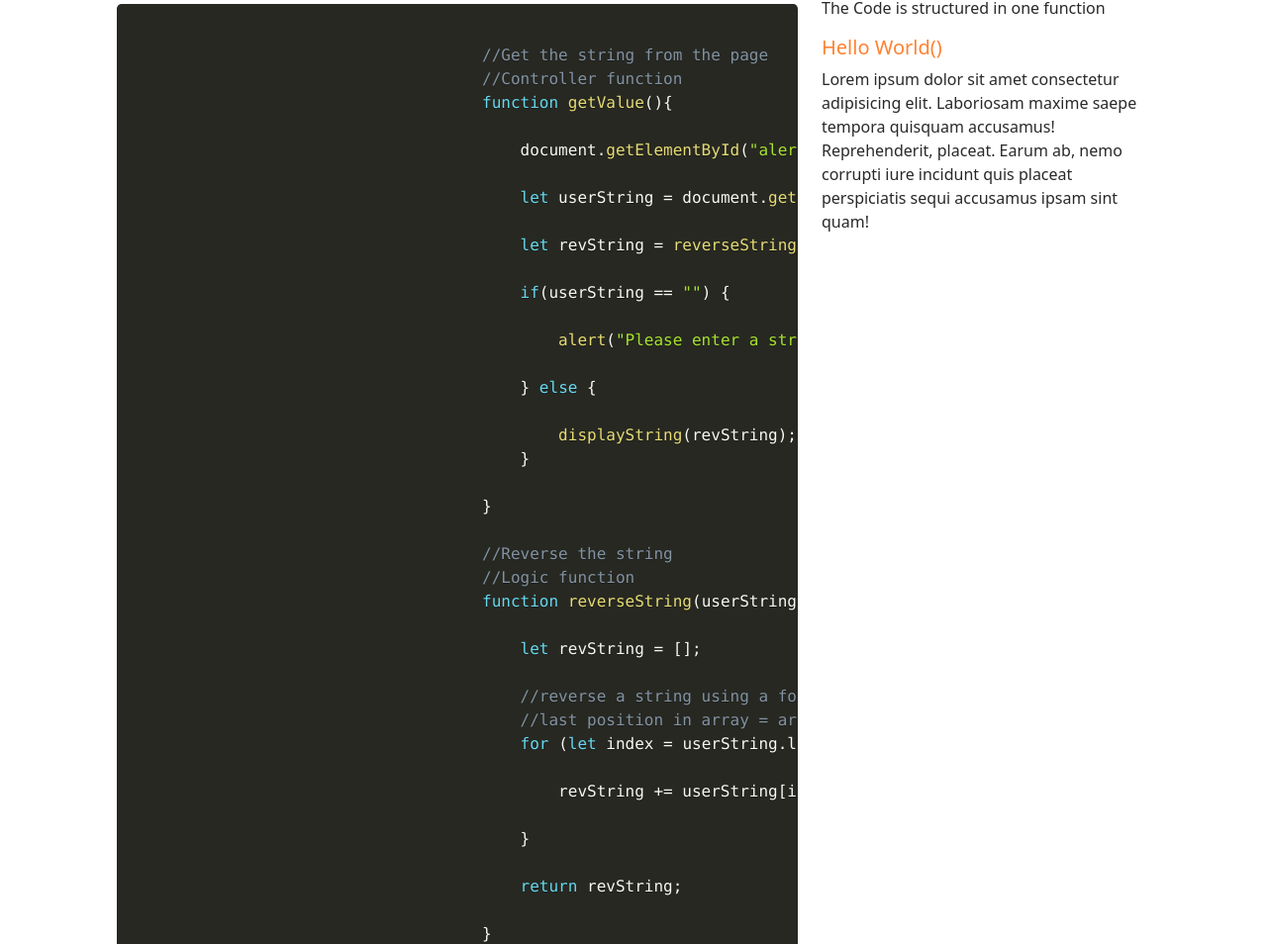
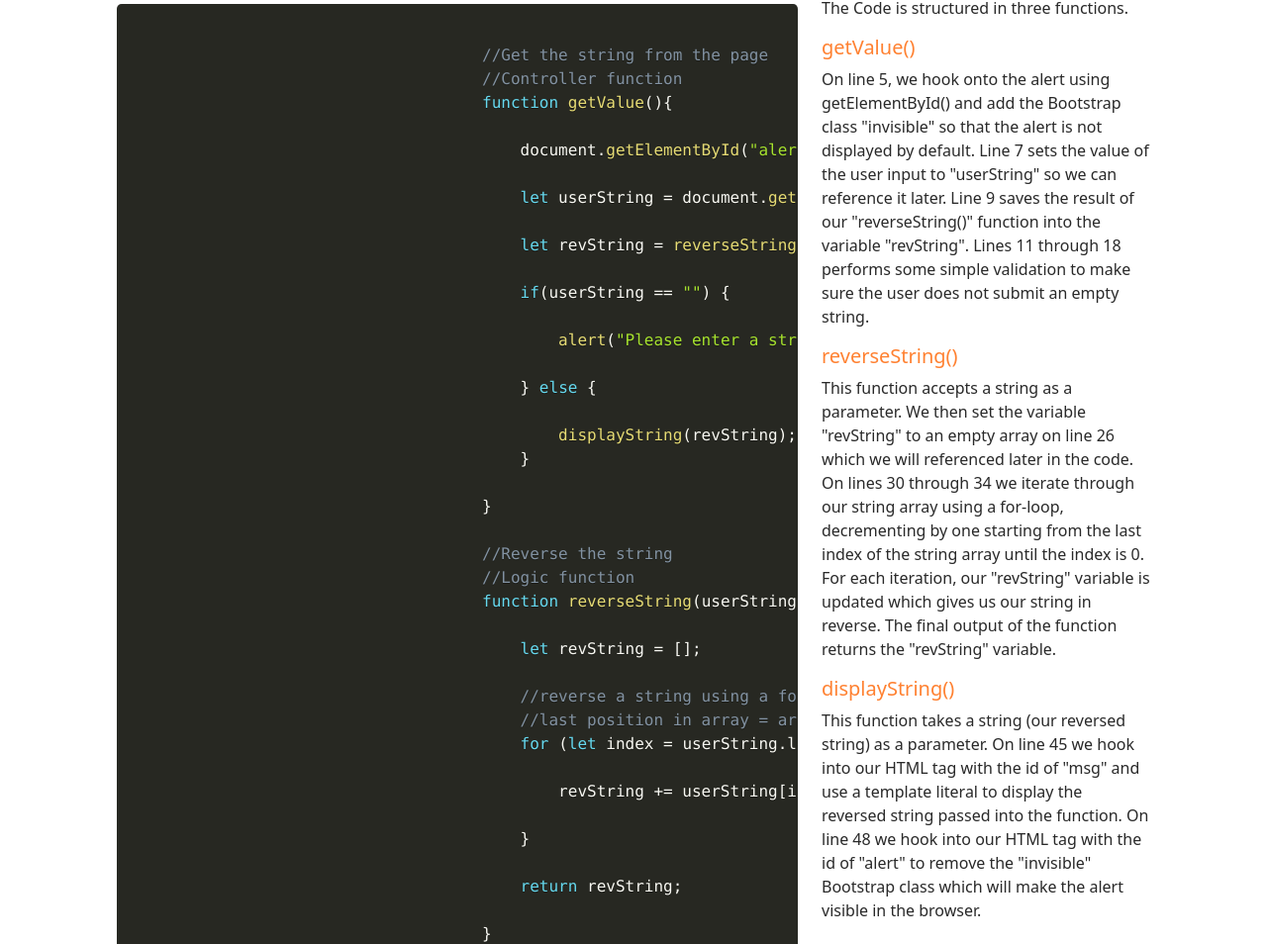
Before and after one commit to PatCrane/esrever, a plain HTML site: page code.html in a window 1280 px wide. Shown: the part 147-1101 px from the top of the page at 99% size. Drawn offline with nearby package versions, Linux system fonts and the light colour scheme.

Commit message:
Added code summary

```diff
--- a/code.html
+++ b/code.html
@@ -23,7 +23,7 @@
         <!-- === Nav Section === -->
         <nav class="navbar navbar-expand-md navbar-dark fixed-top ">
             <div class="container-fluid">
-                <a class="navbar-brand" href="#"><img src="/img/logo-icon.png" class="" alt="Pat Crane Logo Icon" height="40"> esreveR</a>
+                <a class="navbar-brand" href="/">&lt&lt&lt esreveR</a>
                 <button class="navbar-toggler" type="button" data-bs-toggle="collapse" data-bs-target="#navbarCollapse"
                     aria-controls="navbarCollapse" aria-expanded="false" aria-label="Toggle navigation">
                     <span class="navbar-toggler-icon"></span>
@@ -112,9 +112,13 @@
                         </pre>
                     </div>
                     <div class="col-lg-4">
-                        <p>The Code is structured in one function</p>
-                        <h5>Hello World()</h5>
-                        <p>Lorem ipsum dolor sit amet consectetur adipisicing elit. Laboriosam maxime saepe tempora quisquam accusamus! Reprehenderit, placeat. Earum ab, nemo corrupti iure incidunt quis placeat perspiciatis sequi accusamus ipsam sint quam!</p>
+                        <p>The Code is structured in three functions.</p>
+                        <h5>getValue()</h5>
+                        <p>On line 5, we hook onto the alert using getElementById() and add the Bootstrap class "invisible" so that the alert is not displayed by default. Line 7 sets the value of the user input to "userString" so we can reference it later. Line 9 saves the result of our "reverseString()" function into the variable "revString". Lines 11 through 18 performs some simple validation to make sure the user does not submit an empty string.</p>
+                        <h5>reverseString()</h5>
+                        <p>This function accepts a string as a parameter. We then set the variable "revString" to an empty array on line 26 which we will referenced later in the code. On lines 30 through 34 we iterate through our string array using a for-loop, decrementing by one starting from the last index of the string array until the index is 0. For each iteration, our "revString" variable is updated which gives us our string in reverse. The final output of the function returns the "revString" variable. </p>
+                        <h5>displayString()</h5>
+                        <p>This function takes a string (our reversed string) as a parameter. On line 45 we hook into our HTML tag with the id of "msg" and use a template literal to display the reversed string passed into the function. On line 48 we hook into our HTML tag with the id of "alert" to remove the "invisible" Bootstrap class which will make the alert visible in the browser.</p>
                     </div>
                 </div>
 
```
Also changed, not shown: app.html (+1 -1 lines).
